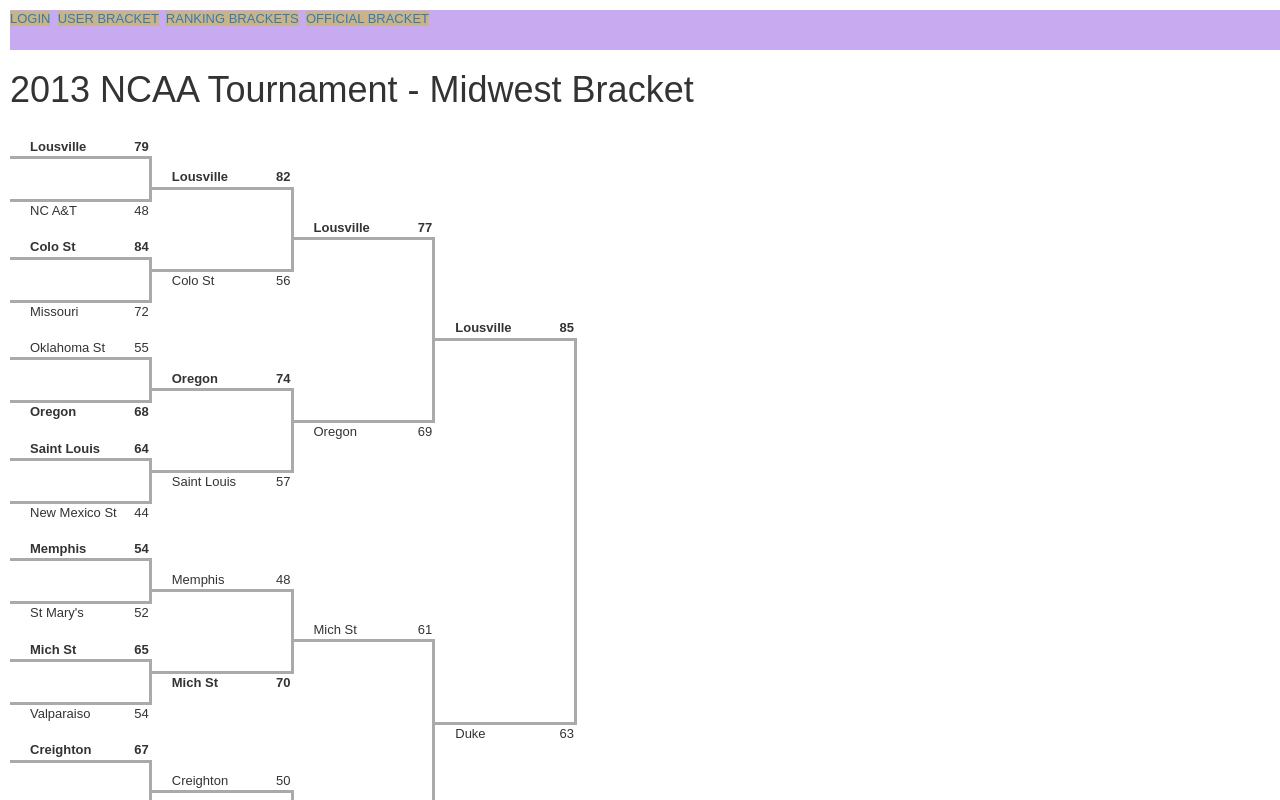
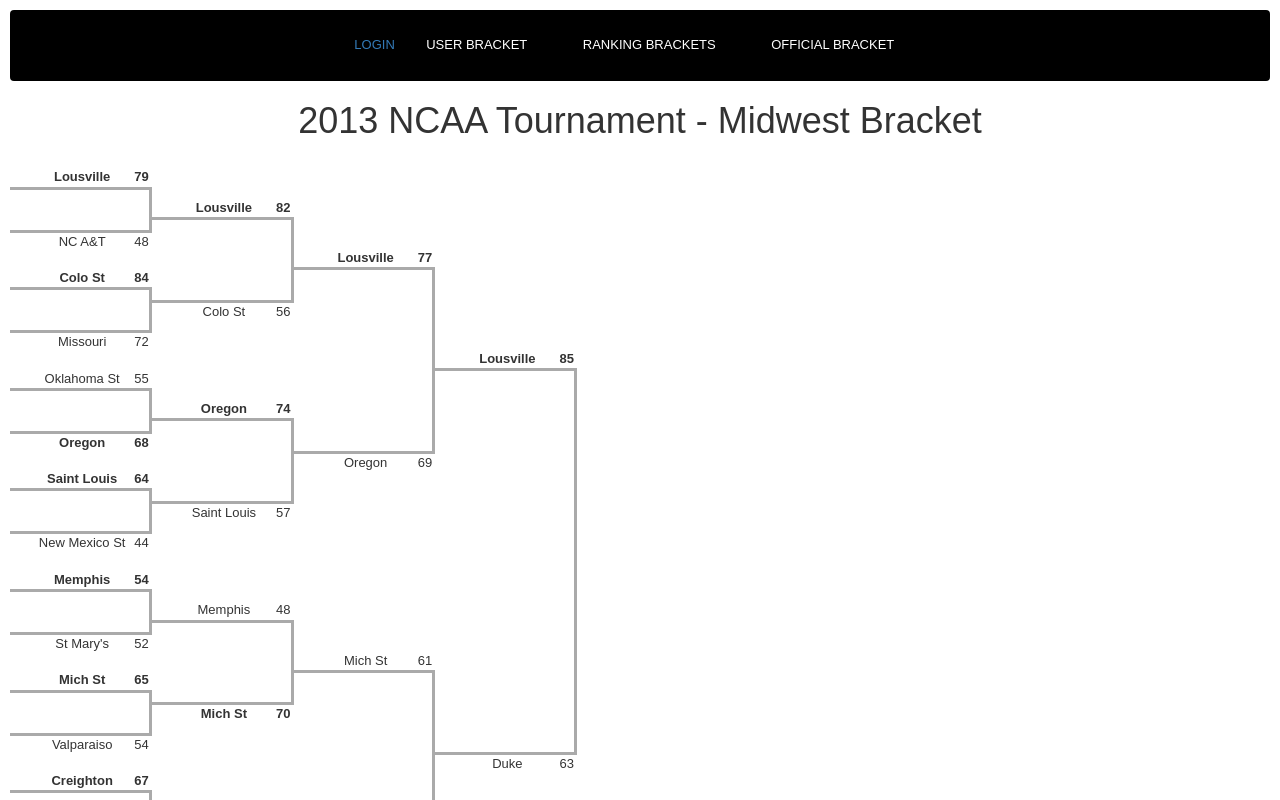
Before and after one commit to patientplatypus/BrackathonHackathon, a React (Create React App) app: page /rankingbracket in a window 1280 px wide. Shown: the top 800 px of the page. Built offline with nearby package versions, Linux system fonts and the light colour scheme.

Commit message:
navbar edits

```diff
--- a/src/App.css
+++ b/src/App.css
@@ -23,6 +23,20 @@
 }
 
 @keyframes App-logo-spin {
-  from { transform: rotate(0deg); }
-  to { transform: rotate(360deg); }
+    from {
+        transform: rotate(0deg);
     }
+    to {
+        transform: rotate(360deg);
+    }
+}
+
+.navbar {
+    background-color: black;
+    padding: 2%;
+}
+
+.tabs {
+    color: white;
+    padding: 2%;
+}
--- a/src/App.js
+++ b/src/App.js
@@ -1,11 +1,12 @@
 import React, { Component } from 'react';
 import { BrowserRouter as Router, Route, Link } from 'react-router-dom';
-/* import './App.css'; */
+import './App.css';
 import Login from './Components/Login';
 import OfficialBracket from './Components/OfficialBracket';
 import RankingBracket from './Components/RankingBracket';
 import UserBracket from './Components/UserBracket';
 import Callback from './Components/Callback';
+
 
 class App extends Component {
   render() {
@@ -13,11 +14,11 @@ class App extends Component {
       <div className="App">
        <Router>
           <div>
-            <div style={{display: "inline-block", height: "5vh", width: "100vw", backgroundColor: "rgb(200,170,240)"}}>
-              <Link to="/" style={{backgroundColor: "rgb(200, 180, 135)"}}>LOGIN</Link> &nbsp;
-              <Link to="/userbracket" style={{backgroundColor: "rgb(200, 180, 135)"}}>USER BRACKET</Link> &nbsp;
-              <Link to="/rankingbracket" style={{backgroundColor: "rgb(200, 180, 135)"}}>RANKING BRACKETS</Link> &nbsp;
-              <Link to="/officialbracket" style={{backgroundColor: "rgb(200, 180, 135)"}}>OFFICIAL BRACKET</Link> &nbsp;
+            <div className="navbar">
+              <Link to="/">LOGIN</Link> &nbsp;
+              <Link to="/userbracket" className="tabs">USER BRACKET</Link> &nbsp;
+              <Link to="/rankingbracket" className="tabs">RANKING BRACKETS</Link> &nbsp;
+              <Link to="/officialbracket" className="tabs">OFFICIAL BRACKET</Link> &nbsp;
             </div>
              <Route exact path='/' component={Login} />
              <Route path='/rankingbracket' component={RankingBracket} />
--- a/src/Components/RankingBracket/index.js
+++ b/src/Components/RankingBracket/index.js
@@ -146,10 +146,8 @@ class RankingBracket extends Component {
 		<li class="game game-bottom winner">Duke <span>71</span></li>
 
 		<li class="spacer">&nbsp;</li>
+  	</ul>
 
-
-
-	</ul>
 	<ul class="round round-3">
 <li class="spacer">&nbsp;</li>
 
```
Lines whose indentation alone changed are shown as unchanged.
